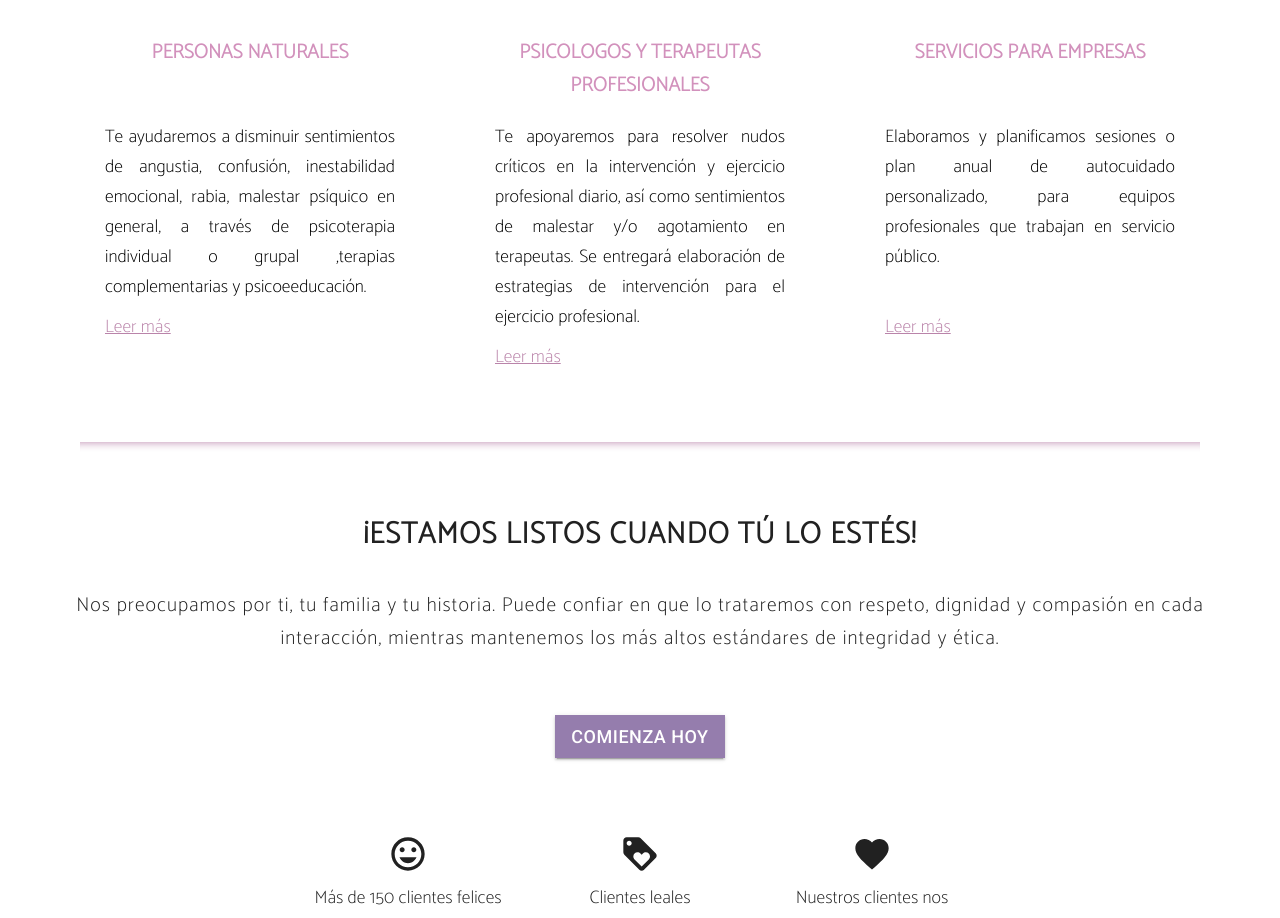
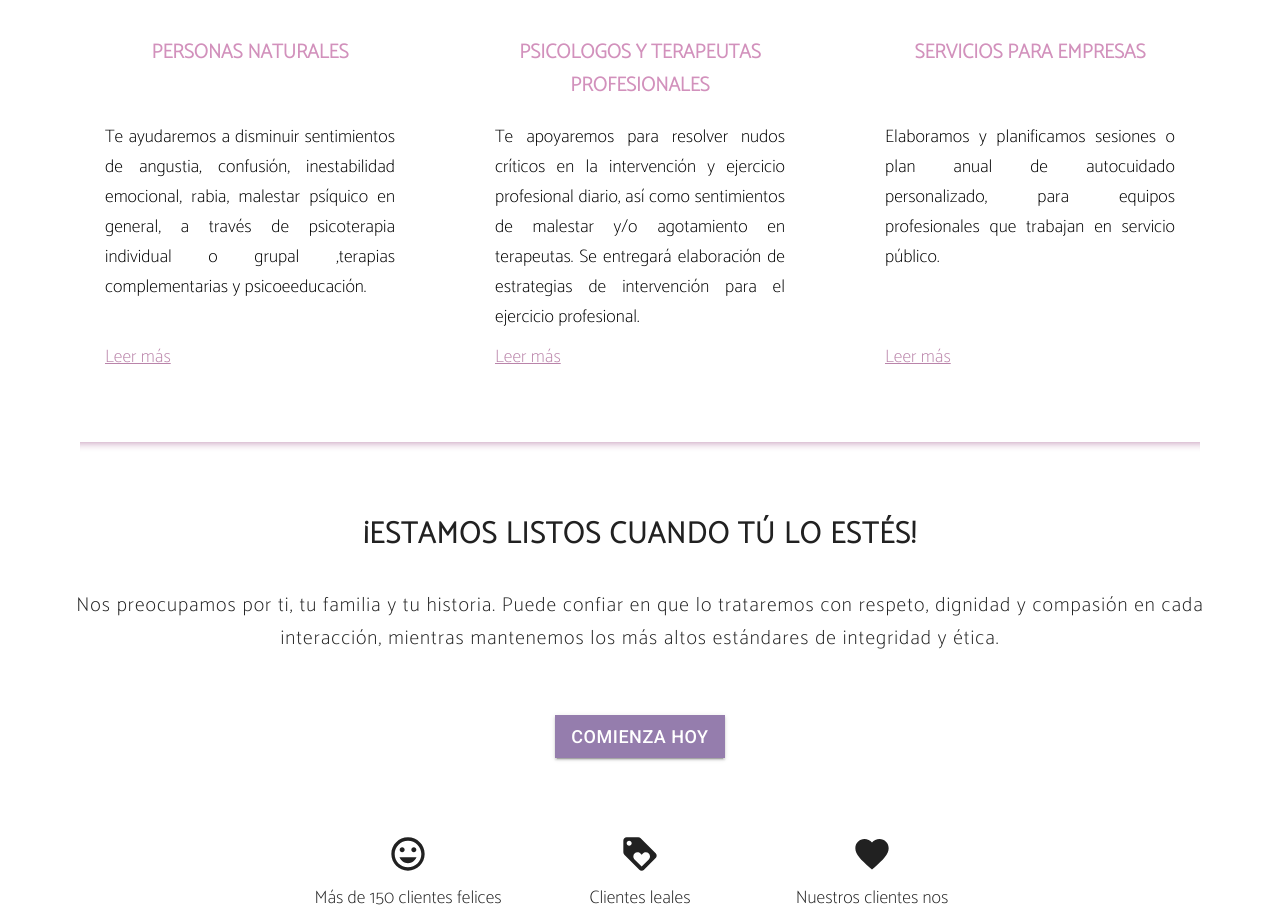
Before and after one commit to dominicfernandezvergara/psychology-landing-page, a React (Create React App) app: page /inicio in a window 1280 px wide. Shown: the part 1480-2398 px from the top of the page. Built offline with nearby package versions, Linux system fonts and the light colour scheme.

Commit message:
feat: page slider working

```diff
--- a/src/components/home-components/fourth-section-home/fourth-section-home.module.css
+++ b/src/components/home-components/fourth-section-home/fourth-section-home.module.css
@@ -86,7 +86,7 @@
     margin-left: 0px;
   }
   .containerSubServices {
-    min-height: 190px;
+    min-height: 220px;
     /* min-height: 220px;
     margin-left: 25px; */
   }
```
